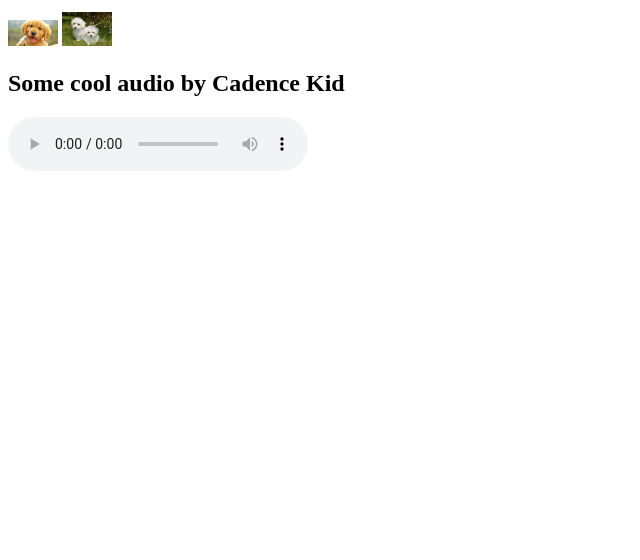
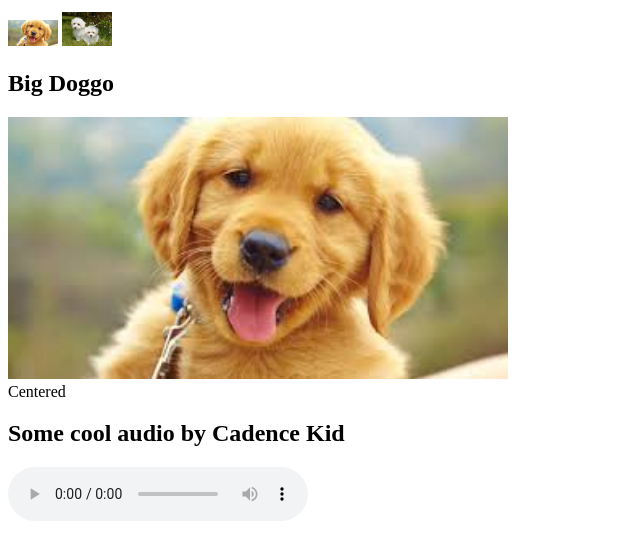
Before and after one commit to dliu206-1675536/dliu206-1675536.github.io, a plain HTML site: page someCss.html in a window 1280 px wide. Shown: the part 136-696 px from the top of the page, without its empty margins (0-640 px from the left). Drawn offline with Linux system fonts and the light colour scheme.

Commit message:
Update someCss.html

```diff
--- a/someCss.html
+++ b/someCss.html
@@ -9,6 +9,11 @@
 			<h1>Some Cute Dog Pics</h1>
 			<img src = "doggo_1.jpg" style = "width : 50px; height = 50px";></iframe>
 			<img src = "doggo_2.jpg" style = "width : 50px; height = 50px"></iframe>
+			<h2>Big Doggo</h2>
+		<div class = "container">
+			<img src = "doggo_1.jpg" style = "width : 500px; height = 500px";></iframe>
+			<div class="centered">Centered</div>
+		</div>
 			<h2>Some cool audio by Cadence Kid</h2>
 			<audio controls>
 				<source src ="Cadence_Kid.mp3" type = "audio/mpeg">
```
